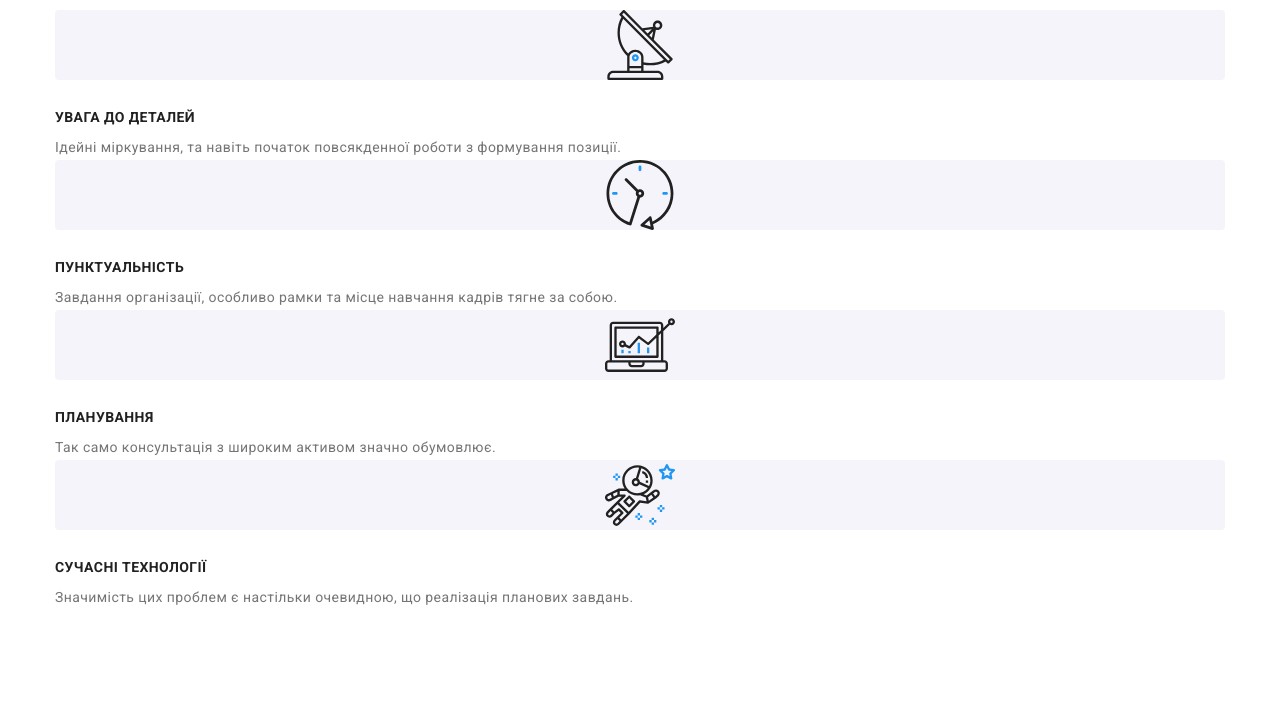
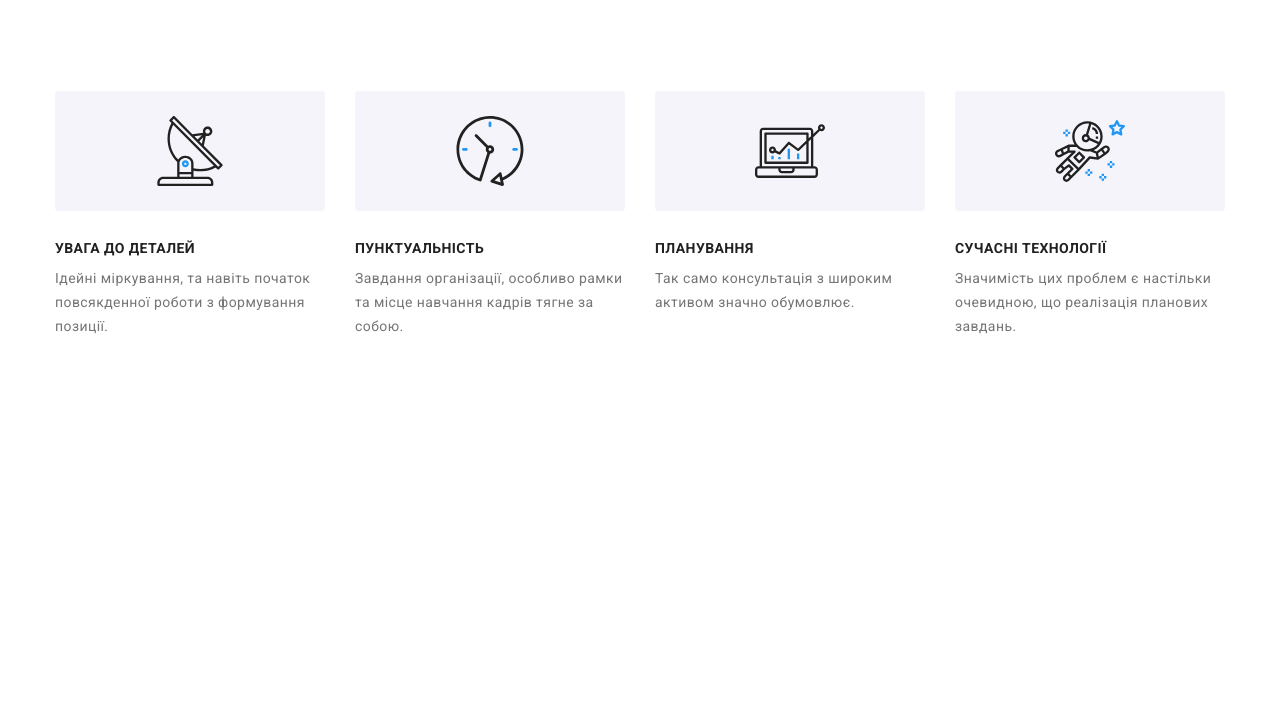
Before and after one commit to PavloZadniprianyi/goit-markup-hw-08, a plain HTML site: page index.html in a window 1280 px wide. Shown: the part 84-800 px from the top of the page. Drawn offline with nearby package versions, Linux system fonts and the light colour scheme.

Commit message:
закінчив з блоком features

```diff
--- a/index.html
+++ b/index.html
@@ -19,7 +19,7 @@
     <link rel="stylesheet" href="./css/main.min.css">
   </head>
   <body class="page">
-    <!-- <header class="header">
+    <header class="header">
       <div class="container header__container">
         <a class="logo link" href="/"
           >Web<span class="logo__accent">Studio</span></a
@@ -58,14 +58,14 @@
       </div>
     </header>
     <main>
-      <section class="hero">
+      <!-- <section class="hero">
         <h1 class="hero__title">Ефективні рішення для вашого бізнесу</h1>
         <button type="button" class="hero__btn button" data-modal-open>
           Замовити послугу
         </button>
       </section> -->
-      <!-- Модальне вікно
-      <div class="backdrop is-hidden" data-modal>
+      <!-- Модальне вікно -->
+      <!-- <div class="backdrop is-hidden" data-modal>
         <div class="modal">
           <button type="button" class="button modal-close-btn" data-modal-close>
             <svg class="modal-icon-close" width="18" height="18">
@@ -126,53 +126,53 @@
           </form>
         </div>
       </div> -->
-      <section class="benefits">
+      <section class="section">
         <div class="container">
           <h2 class="visually-hidden">Наші переваги</h2>
-          <ul class="benefits-list list">
-            <li class="benefits-item">
-              <div class="background-icon">
-                <svg class="benefits-icon" width="70" height="70">
+          <ul class="features list">
+            <li class="features__item">
+              <div class="features__images">
+                <svg class="features__icon">
                   <use href="./images/icons.svg#icon-antenna"></use>
                 </svg>
               </div>
-              <h3 class="benefits-features">Увага до деталей</h3>
-              <p class="benefits-bottom-text">
+              <h3 class="features__title">Увага до деталей</h3>
+              <p class="features__text">
                 Ідейні міркування, та навіть початок повсякденної роботи з
                 формування позиції.
               </p>
             </li>
-            <li class="benefits-item">
-              <div class="background-icon">
-                <svg class="benefits-icon" width="70" height="70">
+            <li class="features__item">
+              <div class="features__images">
+                <svg class="features__icon">
                   <use href="./images/icons.svg#icon-clock"></use>
                 </svg>
               </div>
-              <h3 class="benefits-features">Пунктуальність</h3>
-              <p class="benefits-bottom-text">
+              <h3 class="features__title">Пунктуальність</h3>
+              <p class="features__text">
                 Завдання організації, особливо рамки та місце навчання кадрів
                 тягне за собою.
               </p>
             </li>
-            <li class="benefits-item">
-              <div class="background-icon">
-                <svg class="benefits-icon" width="70" height="70">
+            <li class="features__item">
+              <div class="features__images">
+                <svg class="features__icon">
                   <use href="./images/icons.svg#icon-diagram"></use>
                 </svg>
               </div>
-              <h3 class="benefits-features">Планування</h3>
-              <p class="benefits-bottom-text">
+              <h3 class="features__title">Планування</h3>
+              <p class="features__text">
                 Так само консультація з широким активом значно обумовлює.
               </p>
             </li>
-            <li class="benefits-item">
-              <div class="background-icon">
-                <svg class="benefits-icon" width="70" height="70">
+            <li class="features__item">
+              <div class="features__images">
+                <svg class="features__icon">
                   <use href="./images/icons.svg#icon-astronaut"></use>
                 </svg>
               </div>
-              <h3 class="benefits-features">Сучасні технології</h3>
-              <p class="benefits-bottom-text">
+              <h3 class="features__title">Сучасні технології</h3>
+              <p class="features__text">
                 Значимість цих проблем є настільки очевидною, що реалізація
                 планових завдань.
               </p>
@@ -219,8 +219,8 @@
             </li>
           </ul>
         </div>
-      </section>
-      <section class="about">
+      </section> -->
+      <!-- <section class="about section">
         <div class="container">
           <h2 class="about__title">Наша команда</h2>
           <ul class="pic-list list">
@@ -394,8 +394,8 @@
             </li>
           </ul>
         </div>
-      </section>
-      <section class="clients">
+      </section> -->
+      <!-- <section class="clients">
         <div class="container">
           <h2 class="clients-title">Постійні клієнти</h2>
           <ul class="clients-list list">
@@ -449,9 +449,9 @@
             </li>
           </ul>
         </div>
-      </section>
+      </section> -->
     </main>
-    <footer class="footer">
+    <!-- <footer class="footer">
       <div class="container">
         <div class="footer-left">
           <a class="logo link logo-footer" href="/"
--- a/sass/components/_about.scss
+++ b/sass/components/_about.scss
@@ -1,6 +1,4 @@
 .about {
-  padding-top: 94px;
-  padding-bottom: 94px;
   background-color: var(--promo-background-color);
   &__title {
     margin-top: 0px;
@@ -17,8 +15,10 @@
 
 .pic-list {
   display: flex;
-  justify-content: space-between;
+  flex-wrap: wrap;
+  gap: 30px;
   .pic-list__item {
+    width: 100%;
     background-color: #ffffff;
     box-shadow: 0px 1px 3px rgba(0, 0, 0, 0.12), 0px 1px 1px rgba(0, 0, 0, 0.14),
       0px 2px 1px rgba(0, 0, 0, 0.2);
@@ -50,5 +50,11 @@
   .pic-list__card {
     padding-top: 30px;
     padding-bottom: 30px;
+    @include tablet {
+      width: calc((100% - 30px) / 2);
+    }
+    @include desktop {
+      width: calc((100% - 90px) / 4);
+    }
   }
 }
--- a/sass/components/_benefits.scss
+++ /dev/null
@@ -1,45 +0,0 @@
-.benefits {
-  padding-top: 94px;
-  padding-bottom: 94px;
-      .benefits-list {
-        width: 100%;
-      // display: flex;
-      //     & .benefits-item + .benefits-item {
-      //     margin-left: 30px;
-      //   }
-    }
-      &-features {
-      margin-top: 0px;
-      margin-bottom: 10px;
-
-      font-weight: 700;
-      font-size: 14px;
-      line-height: 1.14;
-      letter-spacing: 0.03em;
-      text-transform: uppercase;
-      color: var(--text-color);
-    }
-
-      &-bottom-text {
-      margin: 0px;
-
-      font-size: 14px;
-      line-height: 1.71;
-      letter-spacing: 0.03em;
-      color: var(--second-text-color);
-      // max-width: 270px;
-      // max-height: 75px;
-    }
-}
-
-.background-icon {
-  display: flex;
-  justify-content: center;
-  align-items: center;
-
-  margin-bottom: 30px;
-  // width: 270px;
-  // height: 120px;
-  background-color: var(--promo-background-color);
-  border-radius: 4px;
-}
--- a/sass/components/_container.scss
+++ b/sass/components/_container.scss
@@ -1,7 +1,19 @@
+.section {
+  width: 100%;
+  padding-top: 60px;
+  padding-bottom: 60px;
+
+  @include desktop {
+    padding-top: 94px;
+    padding-bottom: 94px;
+  }
+}
+
 .container {
   width: 100%;
   padding-left: 15px;
   padding-right: 15px;
+
   margin-left: auto;
   margin-right: auto;
   @include mobile {
@@ -14,3 +26,21 @@
     width: 1200px;
   }
 }
+
+.section-title {
+  margin-top: 0;
+  margin-bottom: 30px;
+  @media screen and (min-width: 1200px) {
+    margin-bottom: 50px;
+  }
+
+  font-size: 28px;
+  @media screen and (min-width: 1200px) {
+    font-size: 36px;
+  }
+
+  line-height: 1.17;
+  text-align: center;
+  letter-spacing: 0.03em;
+  color: var(--secondary-text-color);
+}
--- /dev/null
+++ b/sass/components/_features.scss
@@ -0,0 +1,57 @@
+.features {
+  display: flex;
+  flex-wrap: wrap;
+  gap: 30px;
+
+  &__item {
+    width: 100%;
+    @media screen  {
+
+    }
+    @include tablet {
+      width: 354px;
+      width: calc((100% - 30px) / 2);
+    }
+    @include desktop {
+      width: 270px;
+    }
+  }
+  &__images {
+    display: flex;
+    align-items: center;
+    justify-content: center;
+
+    height: 120px;
+    margin-bottom: 30px;
+    background-color: var(--promo-background-color);
+    border-radius: 4px;
+  }
+  &__icon {
+    width: 70px;
+    max-width: 100%;
+    height: auto;
+  }
+  &__title {
+    margin-top: 0;
+    margin-bottom: 10px;
+    font-size: 14px;
+    line-height: 1.14;
+    letter-spacing: 0.03em;
+    text-transform: uppercase;
+    color: var(--text-color);
+    text-align: center;
+
+    @include tablet {
+      text-align: left;
+    }
+  }
+  &__text {
+    margin: 0;
+    padding: 0;
+    font-weight: 400;
+    font-size: 14px;
+    line-height: 1.71;
+    letter-spacing: 0.03em;
+    color: var(--second-text-color);
+  }
+}
--- a/sass/main.scss
+++ b/sass/main.scss
@@ -8,7 +8,7 @@
 @import "./base/teammate_icon";
 
 @import "./components/container";
-@import "./components/benefits";
+@import "./components/features";
 @import "./components/promo";
 @import "./components/about";
 @import "./components/clients";
```
Also changed, not shown: css/main.css, css/main.min.css, 2 other files.
